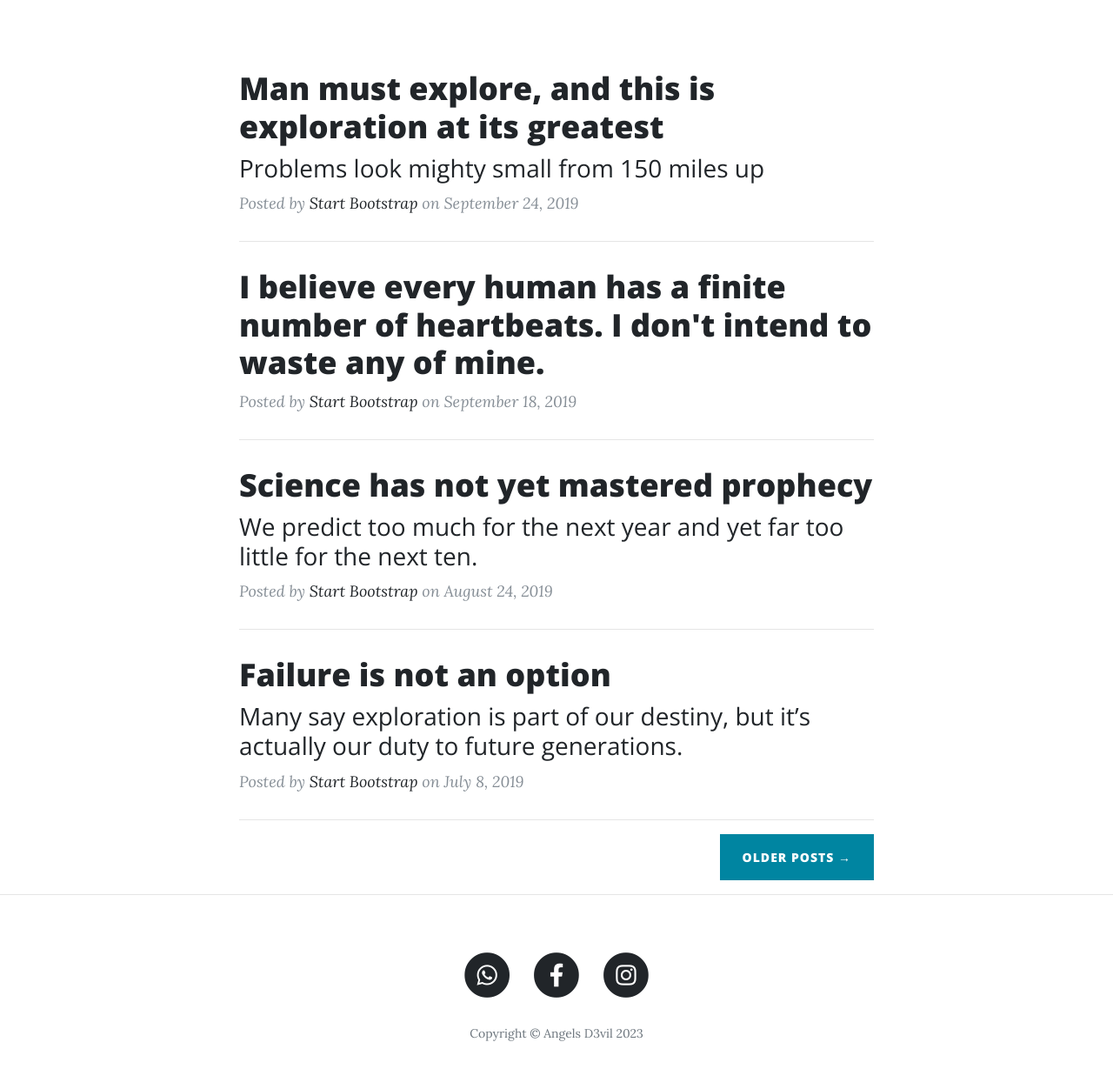
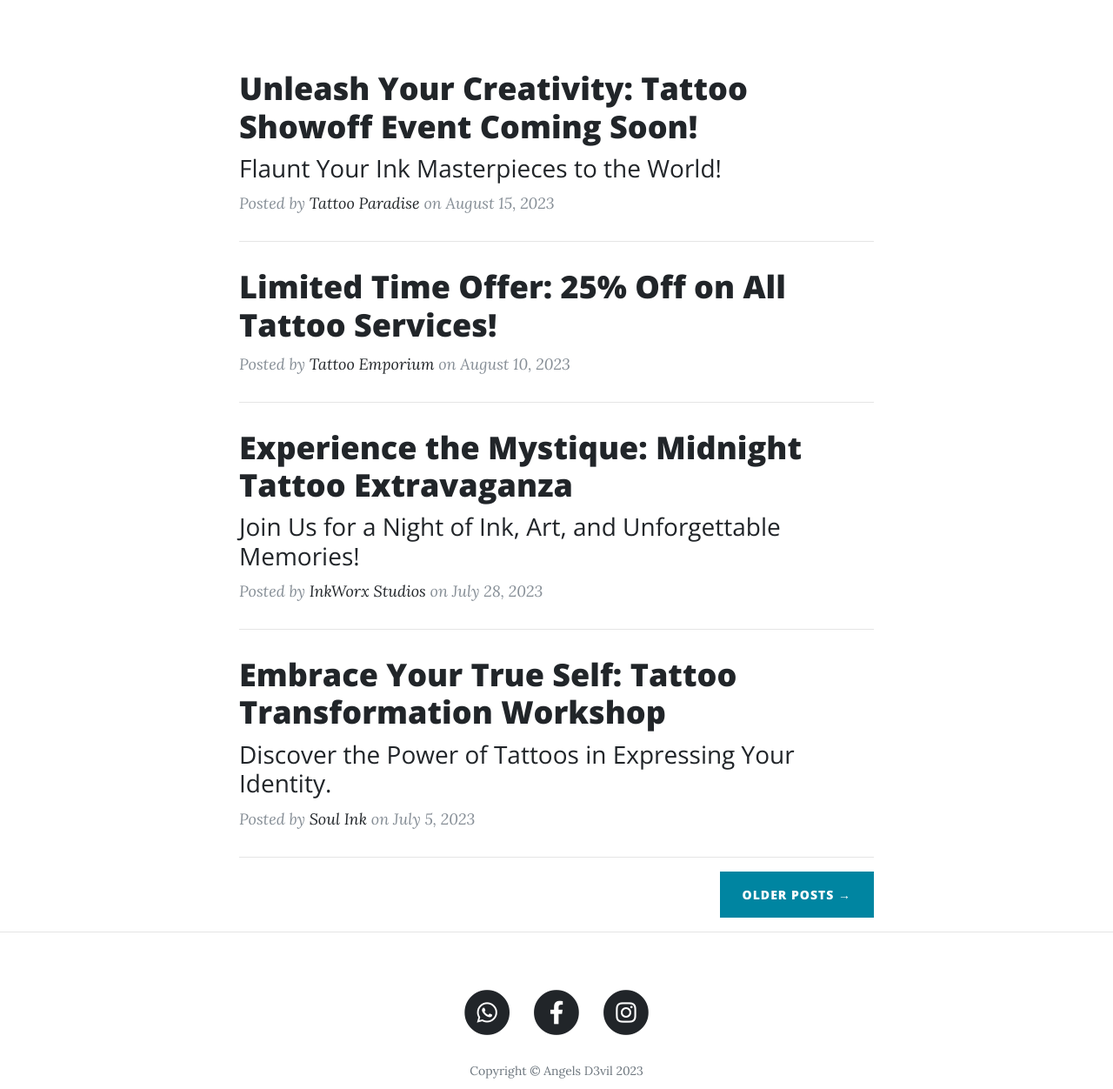
Before and after one commit to KimBergstroem/tattoshop-PythonFlask-Webapp, a Flask app: page / in a window 1280 px wide. Shown: the part 532-1784 px from the top of the page at 87% size. Before the commit the page ends 1729 px from the top, so only its background shows below. Run offline with Flask 3, Linux system fonts and the light colour scheme; some libraries are stand-ins or nearby versions.

Commit message:
Add: content update

```diff
--- a/run.py
+++ b/run.py
@@ -34,7 +34,11 @@ def about_member(member_name):
 
 @app.route("/careers")
 def careers():
-    return render_template("careers.html", page_title="My Portfolio")
+    images = []
+    with open("data/portfolio.json", "r") as json_data:
+        images = json.load(json_data)
+    return render_template(
+        "careers.html", page_title="My Portfolio", portfolio=images)
 
 
 @app.route("/contact", methods=["GET", "POST"])
--- a/static/css/style.css
+++ b/static/css/style.css
@@ -2,3 +2,10 @@
 .col-md-5 img {
     width: 100%;
 }
+
+.col-6 img,
+.col-md-4 img{
+    width: 100%;
+    height: 100%;
+    border-radius: 10px;
+}
--- a/templates/base.html
+++ b/templates/base.html
@@ -79,7 +79,7 @@
   </header>
 
   <!-- Main Content -->
-  <div class="container container1">
+  <div class="container">
 
     {% block content %}
     {% endblock %}
--- a/templates/index.html
+++ b/templates/index.html
@@ -5,54 +5,54 @@
       <div class="post-preview">
         <a href="post.html">
             <h2 class="post-title">
-            Man must explore, and this is exploration at its greatest
+                Unleash Your Creativity: Tattoo Showoff Event Coming Soon!
             </h2>
             <h3 class="post-subtitle">
-            Problems look mighty small from 150 miles up
+                Flaunt Your Ink Masterpieces to the World!
             </h3>
         </a>
         <p class="post-meta">Posted by
-          <a href="#">Start Bootstrap</a>
-          on September 24, 2019</p>
+            <a href="#">Tattoo Paradise</a>
+            on August 15, 2023</p>
     </div>
     <hr>
     <div class="post-preview">
         <a href="post.html">
             <h2 class="post-title">
-            I believe every human has a finite number of heartbeats. I don't intend to waste any of mine.
+                Limited Time Offer: 25% Off on All Tattoo Services!
             </h2>
         </a>
         <p class="post-meta">Posted by
-          <a href="#">Start Bootstrap</a>
-          on September 18, 2019</p>
+            <a href="#">Tattoo Emporium</a>
+            on August 10, 2023</p>
     </div>
     <hr>
     <div class="post-preview">
         <a href="post.html">
             <h2 class="post-title">
-            Science has not yet mastered prophecy
+                Experience the Mystique: Midnight Tattoo Extravaganza
             </h2>
             <h3 class="post-subtitle">
-            We predict too much for the next year and yet far too little for the next ten.
+                Join Us for a Night of Ink, Art, and Unforgettable Memories!
             </h3>
         </a>
         <p class="post-meta">Posted by
-          <a href="#">Start Bootstrap</a>
-          on August 24, 2019</p>
+            <a href="#">InkWorx Studios</a>
+            on July 28, 2023</p>
     </div>
     <hr>
     <div class="post-preview">
         <a href="post.html">
             <h2 class="post-title">
-            Failure is not an option
+                Embrace Your True Self: Tattoo Transformation Workshop
             </h2>
             <h3 class="post-subtitle">
-            Many say exploration is part of our destiny, but it’s actually our duty to future generations.
+                Discover the Power of Tattoos in Expressing Your Identity.
             </h3>
         </a>
         <p class="post-meta">Posted by
-          <a href="#">Start Bootstrap</a>
-          on July 8, 2019</p>
+            <a href="#">Soul Ink</a>
+            on July 5, 2023</p>
     </div>
       <hr>
       <!-- Pager -->
```
Also changed, not shown: data/portfolio.json (added, +13 -0 lines), templates/careers.html (+12 -0 lines), static/img/portfolio-image-1.jpg (added), static/img/portfolio-image-2.jpg (added), static/img/portfolio-image-3.jpg (added), static/img/portfolio-image-4.jpg (added), static/img/portfolio-image-5.jpg (added), static/img/portfolio-image-6.jpg (added), static/img/portfolio-image-7.jpg (added). Lines whose indentation alone changed are shown as unchanged.
